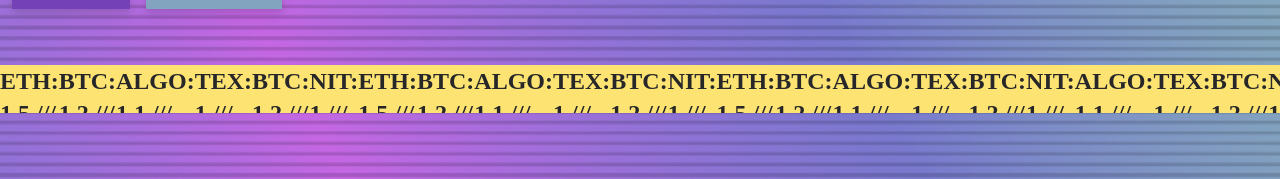
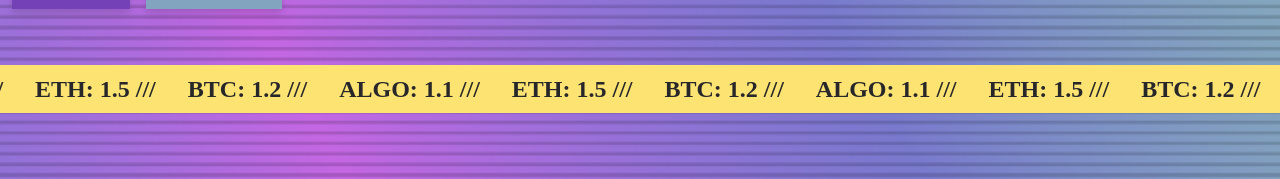
Before and after one commit to SJuras/Web3-Lottery, a Next.js app in the folder lottery-dapp/: page / in a window 1280 px wide. Shown: the part 607-786 px from the top of the page. Built offline with nearby package versions, Linux system fonts and the light colour scheme; a web font is replaced by a local one.

Commit message:
v1.2.8 react-fast-marquee added.

```diff
--- a/lottery-dapp/package.json
+++ b/lottery-dapp/package.json
@@ -12,6 +12,7 @@
     "next": "12.0.10",
     "react": "17.0.2",
     "react-dom": "17.0.2",
+    "react-fast-marquee": "^1.3.1",
     "react-icons": "^4.3.1"
   },
   "devDependencies": {
--- a/lottery-dapp/pages/index.js
+++ b/lottery-dapp/pages/index.js
@@ -2,6 +2,7 @@
 import Image from 'next/image'
 import Link from 'next/link'
 import styles from '../styles/Home.module.css'
+import Marquee from 'react-fast-marquee';
 
 import Footer from '../components/Footer.js';
 
@@ -71,75 +72,45 @@
                 <h4 className="text-4xl text-customYellow font-[Starduster] drop-shadow-lg animate-[beep2_10s_ease-in-out_infinite]">幸運を祈る</h4>
               </div>
             </div>
-            <div className="w-full h-12 bg-customYellow absolute z-100 bottom-20 overflow-hidden">
-              <div className="flex">
-                <h4 className="text-2xl font-bold text-zinc-800 font-[Starduster]">
+            <div className="w-full h-12 bg-customYellow absolute z-100 bottom-20 overflow-hidden flex items-center">
+              <Marquee pauseOnHover speed={80} gradient={false}>
+                <h4 className="text-2xl font-bold text-zinc-800 font-[Starduster] mx-4">
                   ETH: 1.5  ///
                 </h4>
-                <h4 className="text-2xl font-bold text-zinc-800 font-[Starduster]">
+                <h4 className="text-2xl font-bold text-zinc-800 font-[Starduster] mx-4">
                   BTC: 1.2  ///
                 </h4>
-                <h4 className="text-2xl font-bold text-zinc-800 font-[Starduster]">
+                <h4 className="text-2xl font-bold text-zinc-800 font-[Starduster] mx-4">
                   ALGO: 1.1  ///
                 </h4>
-                <h4 className="text-2xl font-bold text-zinc-800 font-[Starduster]">
-                  TEX: 1  ///
+                <h4 className="text-2xl font-bold text-zinc-800 font-[Starduster] mx-4">
+                  ETH: 1.5  ///
                 </h4>
-                <h4 className="text-2xl font-bold text-zinc-800 font-[Starduster]">
+                <h4 className="text-2xl font-bold text-zinc-800 font-[Starduster] mx-4">
                   BTC: 1.2  ///
                 </h4>
-                <h4 className="text-2xl font-bold text-zinc-800 font-[Starduster]">
-                  NIT: 1  ///
+                <h4 className="text-2xl font-bold text-zinc-800 font-[Starduster] mx-4">
+                  ALGO: 1.1  ///
                 </h4>
-                <h4 className="text-2xl font-bold text-zinc-800 font-[Starduster]">
+                <h4 className="text-2xl font-bold text-zinc-800 font-[Starduster] mx-4">
                   ETH: 1.5  ///
                 </h4>
-                <h4 className="text-2xl font-bold text-zinc-800 font-[Starduster]">
+                <h4 className="text-2xl font-bold text-zinc-800 font-[Starduster] mx-4">
                   BTC: 1.2  ///
                 </h4>
-                <h4 className="text-2xl font-bold text-zinc-800 font-[Starduster]">
+                <h4 className="text-2xl font-bold text-zinc-800 font-[Starduster] mx-4">
                   ALGO: 1.1  ///
                 </h4>
-                <h4 className="text-2xl font-bold text-zinc-800 font-[Starduster]">
-                  TEX: 1  ///
+                <h4 className="text-2xl font-bold text-zinc-800 font-[Starduster] mx-4">
+                  ETH: 1.5  ///
                 </h4>
-                <h4 className="text-2xl font-bold text-zinc-800 font-[Starduster]">
+                <h4 className="text-2xl font-bold text-zinc-800 font-[Starduster] mx-4">
                   BTC: 1.2  ///
                 </h4>
-                <h4 className="text-2xl font-bold text-zinc-800 font-[Starduster]">
-                  NIT: 1  ///
-                </h4>
-                <h4 className="text-2xl font-bold text-zinc-800 font-[Starduster]">
-                  ETH: 1.5  ///
-                </h4>
-                <h4 className="text-2xl font-bold text-zinc-800 font-[Starduster]">
-                  BTC: 1.2  ///
-                </h4>
-                <h4 className="text-2xl font-bold text-zinc-800 font-[Starduster]">
+                <h4 className="text-2xl font-bold text-zinc-800 font-[Starduster] mx-4">
                   ALGO: 1.1  ///
                 </h4>
-                <h4 className="text-2xl font-bold text-zinc-800 font-[Starduster]">
-                  TEX: 1  ///
-                </h4>
-                <h4 className="text-2xl font-bold text-zinc-800 font-[Starduster]">
-                  BTC: 1.2  ///
-                </h4>
-                <h4 className="text-2xl font-bold text-zinc-800 font-[Starduster]">
-                  NIT: 1  ///
-                </h4>
-                <h4 className="text-2xl font-bold text-zinc-800 font-[Starduster]">
-                  ALGO: 1.1  ///
-                </h4>
-                <h4 className="text-2xl font-bold text-zinc-800 font-[Starduster]">
-                  TEX: 1  ///
-                </h4>
-                <h4 className="text-2xl font-bold text-zinc-800 font-[Starduster]">
-                  BTC: 1.2  ///
-                </h4>
-                <h4 className="text-2xl font-bold text-zinc-800 font-[Starduster]">
-                  NIT: 1  ///
-                </h4>
-              </div>
+              </Marquee>
             </div>
           </div>
         </div>
```
Also changed, not shown: 1 other file (tests, documents, lock files or other folders).
